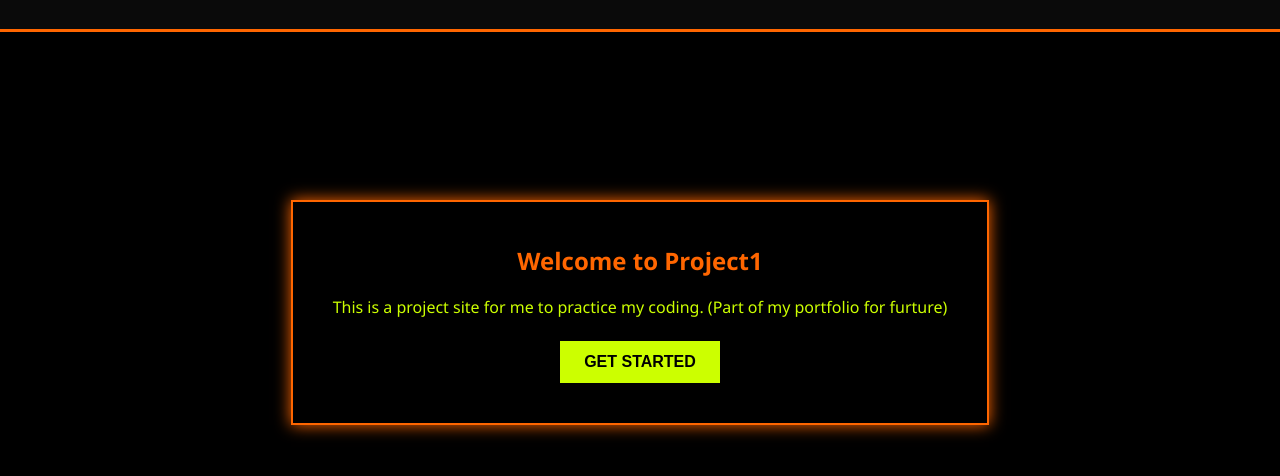
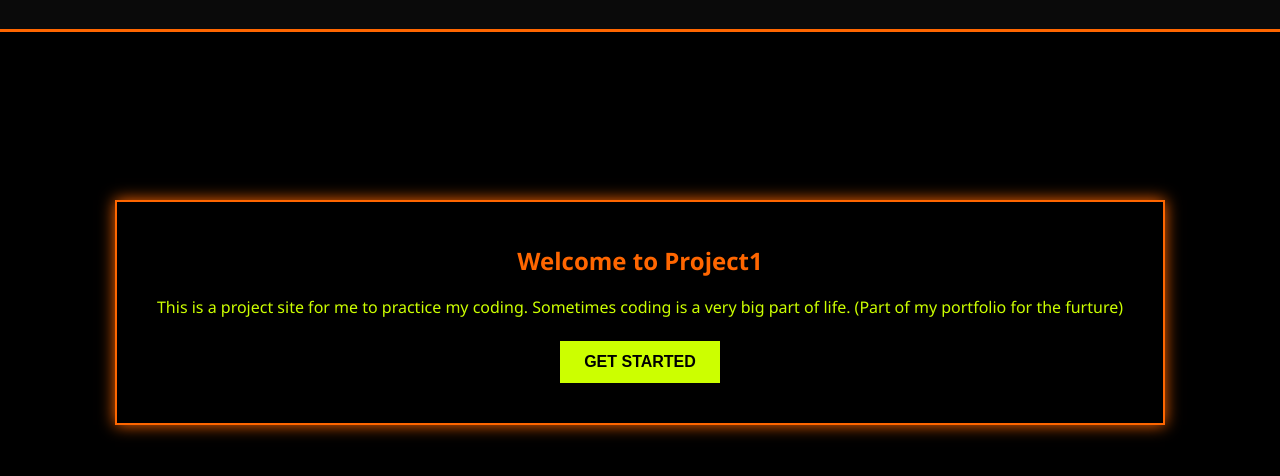
Before and after one commit to VIPH20/Project.No.1, a plain HTML site: page index.html in a window 1280 px wide. Shown: the part 166-642 px from the top of the page. Drawn offline with Linux system fonts and the light colour scheme.

Commit message:
Update index.html

```diff
--- a/index.html
+++ b/index.html
@@ -22,7 +22,7 @@
     <main>
         <section class="hero">
             <h2>Welcome to Project1</h2>
-            <p>This is a project site for me to practice my coding. (Part of my portfolio for furture)</p>
+            <p>This is a project site for me to practice my coding. Sometimes coding is a very big part of life. (Part of my portfolio for the furture)</p>
             <button class="cta-button">Get Started</button>
         </section>
     </main>
```
